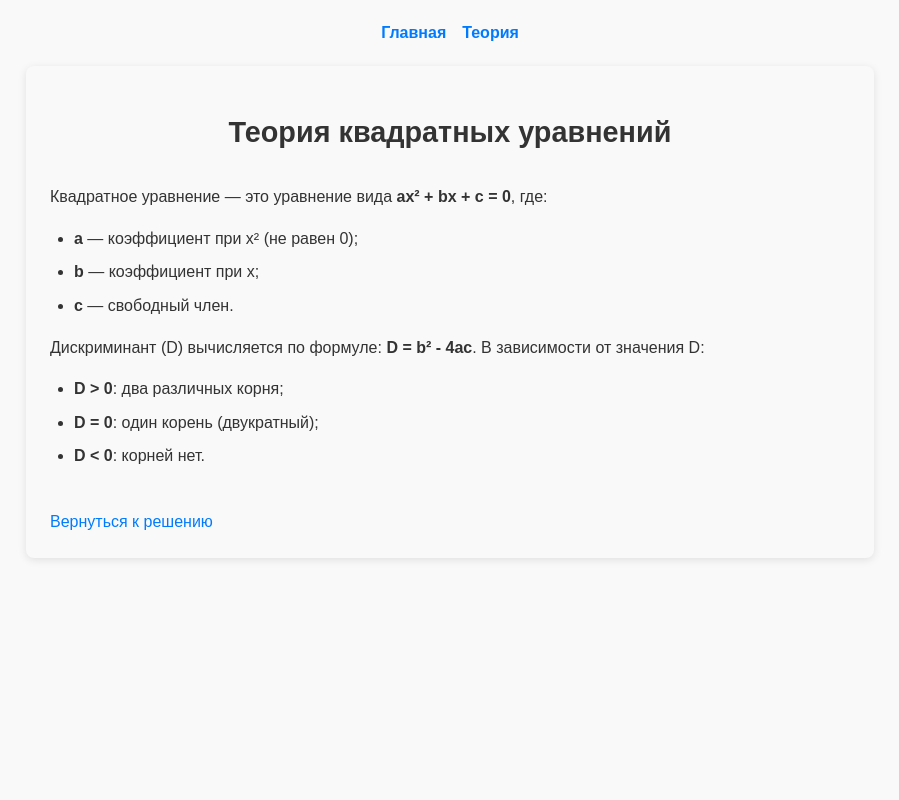
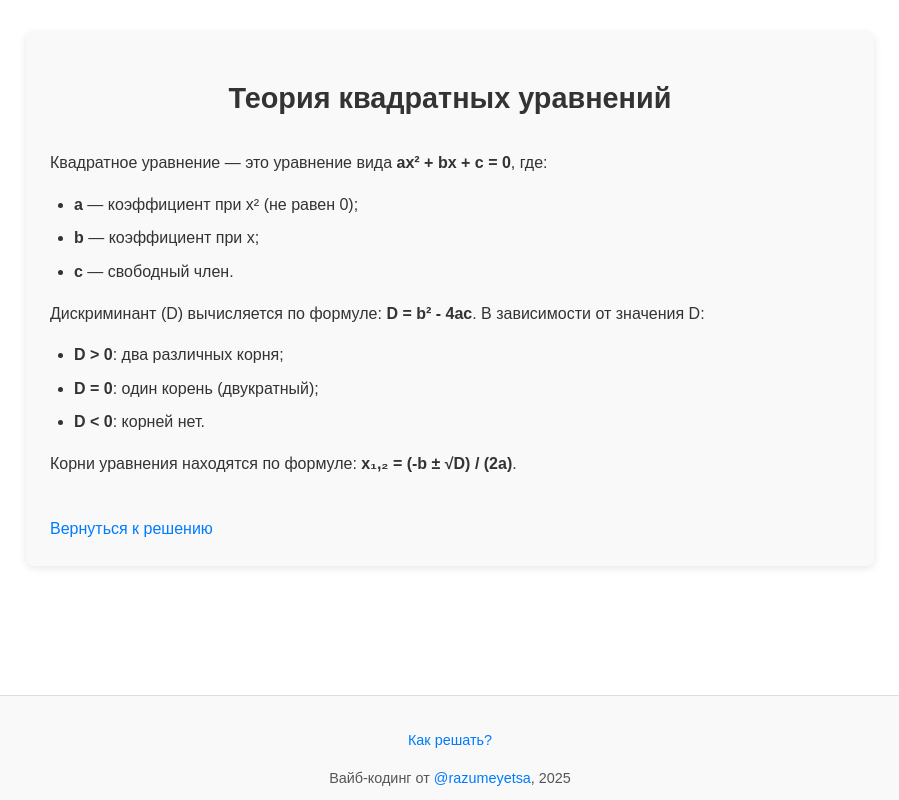
Before and after one commit to DNScookie/a-simple-square-equation-trainer, a Vue app: page /theory in a window 1280 px wide. Shown: the whole page, without its empty margins (190-1089 px from the left). Built offline with nearby package versions, Linux system fonts and the light colour scheme.

Commit message:
finishing (probably)

```diff
--- a/src/App.vue
+++ b/src/App.vue
@@ -1,28 +1,56 @@
 <template>
-  <div>
-    <nav class="navigation">
-      <router-link to="/">Главная</router-link>
-      <router-link to="/theory">Теория</router-link>
-    </nav>
-    <router-view />
+  <div class="app-container">
+    <!-- Основной контент -->
+    <main class="main-content">
+      <router-view />
+    </main>
+    <!-- Футер -->
+    <footer class="footer">
+      <router-link to="/theory">Как решать?</router-link>
+      <p>
+        Вайб-кодинг от <a href="https://t.me/razumeyetsa" target="_blank">@razumeyetsa</a>, 2025
+      </p>
+    </footer>
   </div>
 </template>
 
 <style>
-.navigation {
+/* Общий контейнер */
+.app-container {
   display: flex;
-  justify-content: center;
-  gap: 1em;
-  margin-bottom: 1.5em;
+  flex-direction: column;
+  min-height: 100vh;
 }
 
-.navigation a {
+/* Основной контент */
+.main-content {
+  flex: 1;
+  /* Занимает всё доступное пространство */
+  padding: 2em;
+  background-color: #fff;
+}
+
+/* Футер */
+.footer {
+  background-color: #f9f9f9;
+  padding: 1em 0;
+  border-top: 1px solid #ddd;
+  text-align: center;
+  font-size: 0.9em;
+  color: #555;
+}
+
+.footer a {
   text-decoration: none;
   color: #007BFF;
-  font-weight: bold;
+  margin-bottom: 0em; /* Уменьшен отступ */
 }
 
-.navigation a:hover {
+.footer a:hover {
   text-decoration: underline;
 }
+
+.footer p {
+  margin: 0; /* Убираем лишние отступы */
+}
 </style>
--- a/src/pages/Home.vue
+++ b/src/pages/Home.vue
@@ -107,10 +107,16 @@ function generateEquation() {
     return x
   }
 
+  // Устанавливаем флаги для вероятностей
+  const isAEqualToOne = Math.random() < 0.7 // 60% вероятность для a = 1
+  const isBZero = Math.random() < 0.15       // 20% вероятность для b = 0
+  const isCZero = Math.random() < 0.15       // 20% вероятность для c = 0
+
   while (true) {
-        a.value = getRandomInt(-5, 5, true)
-        b.value = getRandomInt(-15, 15)
-        c.value = getRandomInt(-50, 50)
+    a.value = isAEqualToOne ? 1 : getRandomInt(-5, 5, true)
+    b.value = isBZero ? 0 : getRandomInt(-15, 15)
+    c.value = isCZero ? 0 : getRandomInt(-50, 50)
+
     const D = b.value * b.value - 4 * a.value * c.value
     if (D >= 0 && Math.sqrt(D) % 1 === 0) {
       const x1 = (-b.value + Math.sqrt(D)) / (2 * a.value)
@@ -120,10 +126,11 @@ function generateEquation() {
     }
   }
 
+  // Сброс состояния
   userX1.value = ''
   userX2.value = ''
   resultMessage.value = ''
-    isSolved.value = false // Сбрасываем состояние
+  isSolved.value = false
   saveEquationToLocalStorage()
 }
 
--- a/src/pages/Theory.vue
+++ b/src/pages/Theory.vue
@@ -18,6 +18,10 @@
             <li><strong>D = 0</strong>: один корень (двукратный);</li>
             <li><strong>D &lt; 0</strong>: корней нет.</li>
         </ul>
+        <p>
+            Корни уравнения находятся по формуле:
+            <strong>x₁,₂ = (-b ± √D) / (2a)</strong>.
+        </p>
         <router-link to="/">Вернуться к решению</router-link>
     </div>
 </template>
```
Lines whose indentation alone changed are shown as unchanged.
